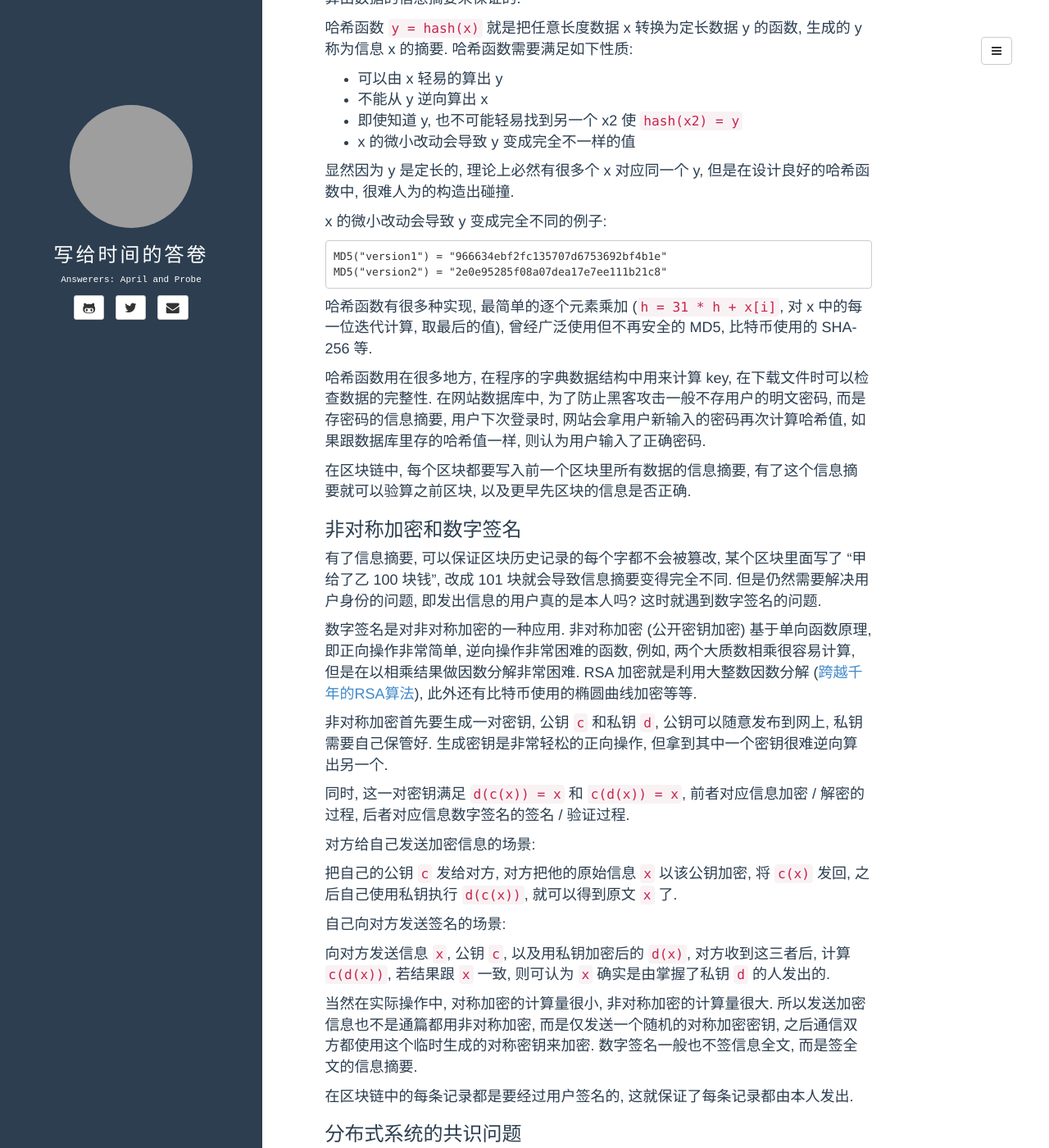
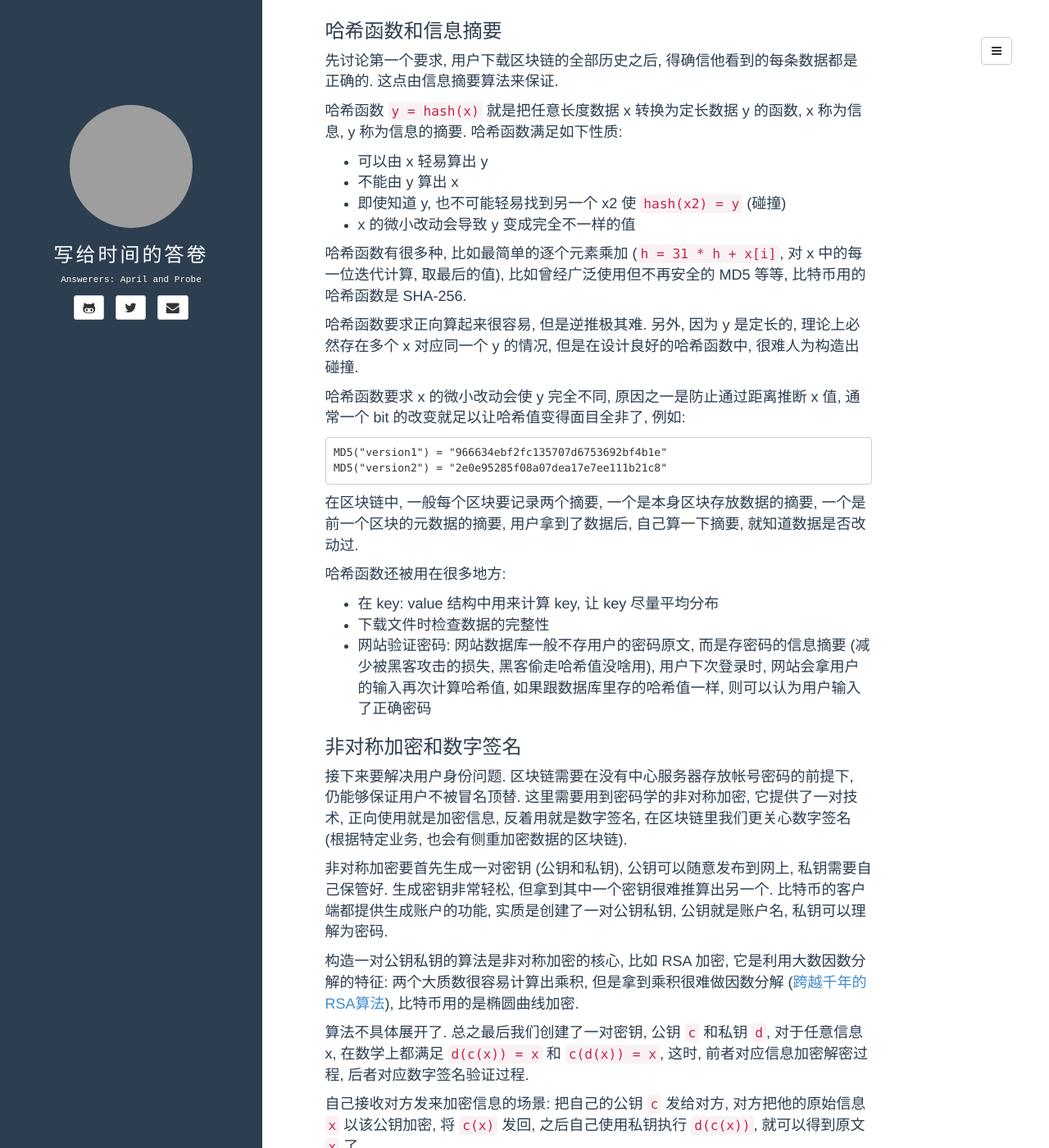
Before and after one commit to WarmGrid/warmgrid.github.io, a Jekyll site: the page built from _posts/2017-12-07-blockchain-from-start-to-end.md, in a window 1280 px wide and 1400 px high, scrolled down 588 px. Shown: the whole window at 82% size. Built offline with Jekyll 4.4.1, drawn with Linux system fonts in a browser that asks for light colours; some of the changed text lies outside the part shown; grey boxes are pictures that could not be loaded.

Commit message:
update blockchain, fix python tkinter tkdnd download intro

```diff
--- a/_posts/2017-12-07-blockchain-from-start-to-end.md
+++ b/_posts/2017-12-07-blockchain-from-start-to-end.md
@@ -11,71 +11,79 @@
 
 ---
 
+# 区块链: 从入门到放弃...
+
 
 [TOC]
 
 
-本文是学习区块链相关技术的学习笔记, 不讨论区块链应用和前景.
+本文是区块链相关技术的学习笔记, 从创建区块链的数字加密说起, 然后提到了几个经典的分布式共识算法, 最后是适用于大量节点的分布式共识. 本文不讨论区块链应用和前景, 虽然难免提上两句.
 
-区块链就是许多人一起使用的分布式记录, 一条记录占一个区块, 除起始区块外, 每个新区块都要指向它的上一个区块, 这样, 连在一起的区块就依次记录了全部历史信息.
 
-区块链是给许多人一起用的, 且没有固定的中心节点, 所以设计时要考虑节点欺骗和数据一致的问题. 区块链必须具有以下功能:
 
-1. 要保证一条记录确实是由本人添加的, 不能有人冒名顶替
-2. 要保证历史记录不能被篡改
-3. 要在网络延迟和恶意节点干扰的情况下, 对新增数据达成共识, 否则区块链就会分叉
+所谓区块链, 就是许多人一起使用的分布式记录系统, 每条记录占一个区块, 每个区块都指向它的上一个区块 (除起始区块外), 这样的一串区块就记录了全部历史信息.
 
-区块链中使用了许多技术来实现这些功能, 主要包括数字签名, 信息摘要和共识算法.
+区块链的系统没有固定中心, 这是与传统 "服务端-客户端" 结构的最大区别. 不依赖中心节点, 导致实现难度就高了许多, 设计区块链必须考虑以下问题:
+
+1. 用户看到的整个历史记录必须是真实的, 用户能检验他手里的记录是否被篡改
+2. 每条记录必须确实是由用户本人添加, 不能被冒名顶替
+3. 整个系统对谁能新增区块要达成一致 (即使有网络延迟和恶意用户的干扰), 否则区块链就会分叉
+
+以下逐个介绍区块链中所使用的技术
 
 
 
 ### 哈希函数和信息摘要
 
-先从最简单的开始, 用户得确信他看到的历史区块都是正确的区块, 这是由哈希函数算出数据的信息摘要来保证的.
+先讨论第一个要求, 用户下载区块链的全部历史之后, 得确信他看到的每条数据都是正确的. 这点由信息摘要算法来保证.
 
-哈希函数 `y = hash(x)` 就是把任意长度数据 x 转换为定长数据 y 的函数, 生成的 y 称为信息 x 的摘要. 哈希函数需要满足如下性质:
+哈希函数 `y = hash(x)` 就是把任意长度数据 x 转换为定长数据 y 的函数, x 称为信息, y 称为信息的摘要. 哈希函数满足如下性质:
 
-- 可以由 x 轻易的算出 y
-- 不能从 y 逆向算出 x
-- 即使知道 y, 也不可能轻易找到另一个 x2 使 `hash(x2) = y`
+- 可以由 x 轻易算出 y
+- 不能由 y 算出 x
+- 即使知道 y, 也不可能轻易找到另一个 x2 使 `hash(x2) = y` (碰撞)
 - x 的微小改动会导致 y 变成完全不一样的值
 
-显然因为 y 是定长的, 理论上必然有很多个 x 对应同一个 y, 但是在设计良好的哈希函数中, 很难人为的构造出碰撞.
+哈希函数有很多种, 比如最简单的逐个元素乘加 (`h = 31 * h + x[i]`, 对 x 中的每一位迭代计算, 取最后的值), 比如曾经广泛使用但不再安全的 MD5 等等, 比特币用的哈希函数是 SHA-256.
 
-x 的微小改动会导致 y 变成完全不同的例子:
+哈希函数要求正向算起来很容易, 但是逆推极其难. 另外, 因为 y 是定长的, 理论上必然存在多个 x 对应同一个 y 的情况, 但是在设计良好的哈希函数中, 很难人为构造出碰撞.
+
+哈希函数要求 x 的微小改动会使 y 完全不同, 原因之一是防止通过距离推断 x 值, 通常一个 bit 的改变就足以让哈希值变得面目全非了, 例如:
 
     MD5("version1") = "966634ebf2fc135707d6753692bf4b1e"
     MD5("version2") = "2e0e95285f08a07dea17e7ee111b21c8"
 
-哈希函数有很多种实现, 最简单的逐个元素乘加 (`h = 31 * h + x[i]`, 对 x 中的每一位迭代计算, 取最后的值), 曾经广泛使用但不再安全的 MD5, 比特币使用的 SHA-256 等.
+在区块链中, 一般每个区块要记录两个摘要, 一个是本身区块存放数据的摘要, 一个是前一个区块的元数据的摘要, 用户拿到了数据后, 自己算一下摘要, 就知道数据是否改动过.
 
-哈希函数用在很多地方, 在程序的字典数据结构中用来计算 key, 在下载文件时可以检查数据的完整性. 在网站数据库中, 为了防止黑客攻击一般不存用户的明文密码, 而是存密码的信息摘要, 用户下次登录时, 网站会拿用户新输入的密码再次计算哈希值, 如果跟数据库里存的哈希值一样, 则认为用户输入了正确密码.
+哈希函数还被用在很多地方:
 
-在区块链中, 每个区块都要写入前一个区块里所有数据的信息摘要, 有了这个信息摘要就可以验算之前区块, 以及更早先区块的信息是否正确.
+- 在 key: value 结构中用来计算 key, 让 key 尽量平均分布
+- 下载文件时检查数据的完整性
+- 网站验证密码: 网站数据库一般不存用户的密码原文, 而是存密码的信息摘要 (减少被黑客攻击的损失, 黑客偷走哈希值没啥用), 用户下次登录时, 网站会拿用户的输入再次计算哈希值, 如果跟数据库里存的哈希值一样, 则可以认为用户输入了正确密码
+
+
 
 
 
 ### 非对称加密和数字签名
 
-有了信息摘要, 可以保证区块历史记录的每个字都不会被篡改, 某个区块里面写了 "甲给了乙 100 块钱", 改成 101 块就会导致信息摘要变得完全不同. 但是仍然需要解决用户身份的问题, 即发出信息的用户真的是本人吗? 这时就遇到数字签名的问题.
+接下来要解决用户身份问题. 区块链需要在没有中心服务器存放帐号密码的前提下, 仍能够保证用户不被冒名顶替. 这里需要用到密码学的非对称加密, 它提供了一对技术, 正向使用就是加密信息, 反着用就是数字签名, 在区块链里我们更关心数字签名 (根据特定业务, 也会有侧重加密数据的区块链).
 
-数字签名是对非对称加密的一种应用. 非对称加密 (公开密钥加密) 基于单向函数原理, 即正向操作非常简单, 逆向操作非常困难的函数, 例如, 两个大质数相乘很容易计算, 但是在以相乘结果做因数分解非常困难. RSA 加密就是利用大整数因数分解 ([跨越千年的RSA算法](http://www.matrix67.com/blog/archives/5100)), 此外还有比特币使用的椭圆曲线加密等等.
+非对称加密要首先生成一对密钥 (公钥和私钥), 公钥可以随意发布到网上, 私钥需要自己保管好. 生成密钥非常轻松, 但拿到其中一个密钥很难推算出另一个. 比特币的客户端都提供生成账户的功能, 实质是创建了一对公钥私钥, 公钥就是账户名, 私钥可以理解为密码.
 
-非对称加密首先要生成一对密钥, 公钥 `c` 和私钥 `d`, 公钥可以随意发布到网上, 私钥需要自己保管好. 生成密钥是非常轻松的正向操作, 但拿到其中一个密钥很难逆向算出另一个.
+构造一对公钥私钥的算法是非对称加密的核心, 比如 RSA 加密, 它是利用大数因数分解的特征: 两个大质数很容易计算出乘积, 但是拿到乘积很难做因数分解 ([跨越千年的RSA算法](http://www.matrix67.com/blog/archives/5100)), 比特币用的是椭圆曲线加密.
 
-同时, 这一对密钥满足 `d(c(x)) = x` 和 `c(d(x)) = x`, 前者对应信息加密 / 解密的过程, 后者对应信息数字签名的签名 / 验证过程.
+算法不具体展开了. 总之最后我们创建了一对密钥, 公钥 `c` 和私钥 `d`, 对于任意信息 x, 在数学上都满足 `d(c(x)) = x` 和 `c(d(x)) = x`, 这时, 前者对应信息加密解密过程, 后者对应数字签名验证过程.
 
-对方给自己发送加密信息的场景:
+自己接收对方发来加密信息的场景: 把自己的公钥 `c` 发给对方, 对方把他的原始信息 `x` 以该公钥加密, 将 `c(x)` 发回, 之后自己使用私钥执行 `d(c(x))`, 就可以得到原文 `x` 了.
 
-把自己的公钥 `c` 发给对方, 对方把他的原始信息 `x` 以该公钥加密, 将 `c(x)` 发回, 之后自己使用私钥执行 `d(c(x))`, 就可以得到原文 `x` 了.
+自己向对方发送签名的场景: 向对方发送信息 `x`, 公钥 `c`, 以及用私钥加密后的 `d(x)`, 对方收到这三者后, 计算 `c(d(x))`, 若结果跟 `x` 一致, 则可认为 `x` 确实是由掌握了私钥 `d` 的人发出的.
 
-自己向对方发送签名的场景:
+我们要求区块链的每条记录都经过数字签名, 就能保证信息确实是他本人发出的. 另一方面, 私钥泄露意味着攻击者可以用这个私钥签名任何信息, 在比特币里, 这时通常是把帐上的币都转走.
 
-向对方发送信息 `x`, 公钥 `c`, 以及用私钥加密后的 `d(x)`, 对方收到这三者后, 计算 `c(d(x))`, 若结果跟 `x` 一致, 则可认为 `x` 确实是由掌握了私钥 `d` 的人发出的.
+在实际操作中, 数字签名一般不签信息全文, 而是签全文的信息摘要. 发送加密信息也不是通篇都用非对称加密, 而是仅发送一个随机的对称加密密钥, 之后通信双方都使用这个临时生成的对称密钥来加密. 这是因为对称加密的计算量很小, 非对称加密的计算量很大.
 
-当然在实际操作中, 对称加密的计算量很小, 非对称加密的计算量很大. 所以发送加密信息也不是通篇都用非对称加密, 而是仅发送一个随机的对称加密密钥, 之后通信双方都使用这个临时生成的对称密钥来加密. 数字签名一般也不签信息全文, 而是签全文的信息摘要.
 
-在区块链中的每条记录都是要经过用户签名的, 这就保证了每条记录都由本人发出.
 
 
 
```
Also changed, not shown: _posts/2017-09-22-python-tkinter-app-template.md (+7 -2 lines).
